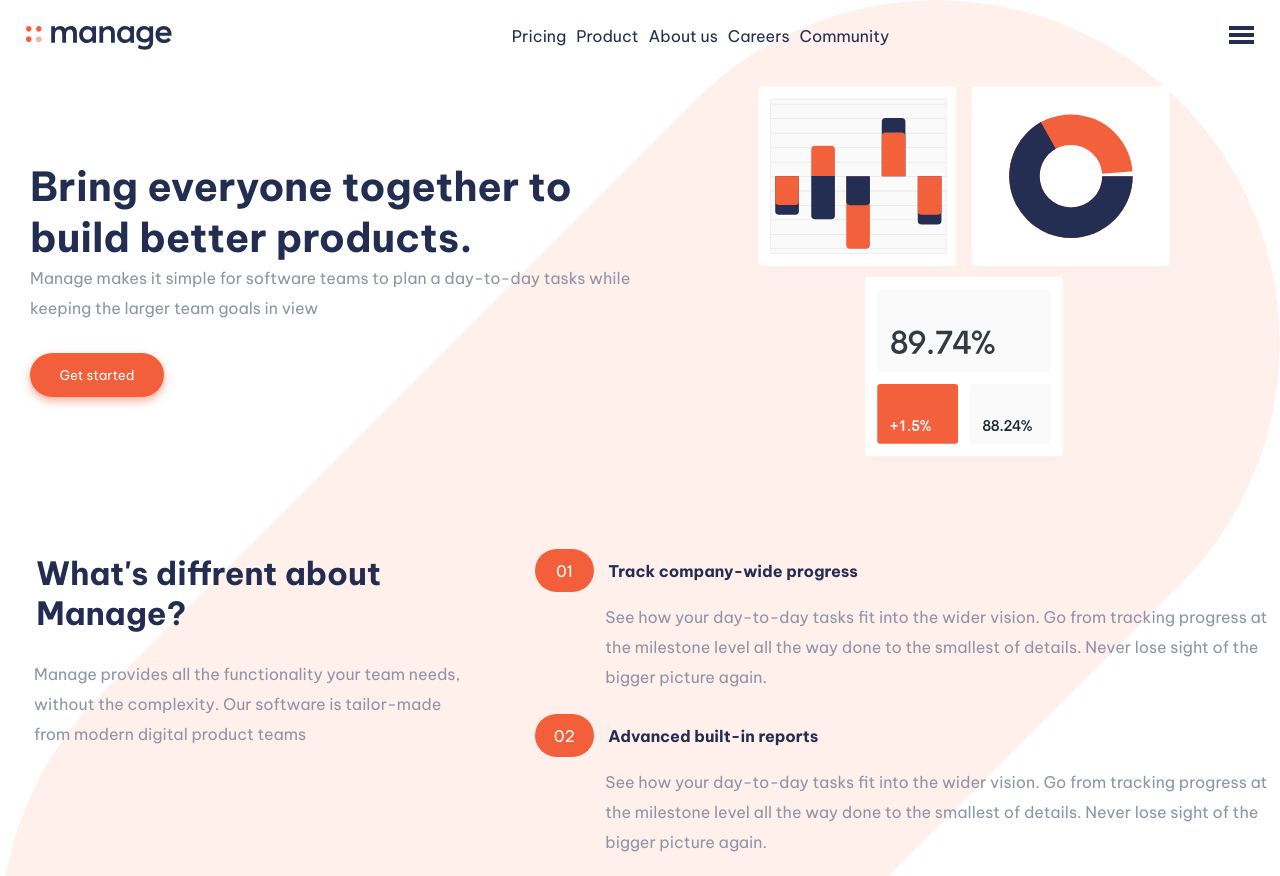
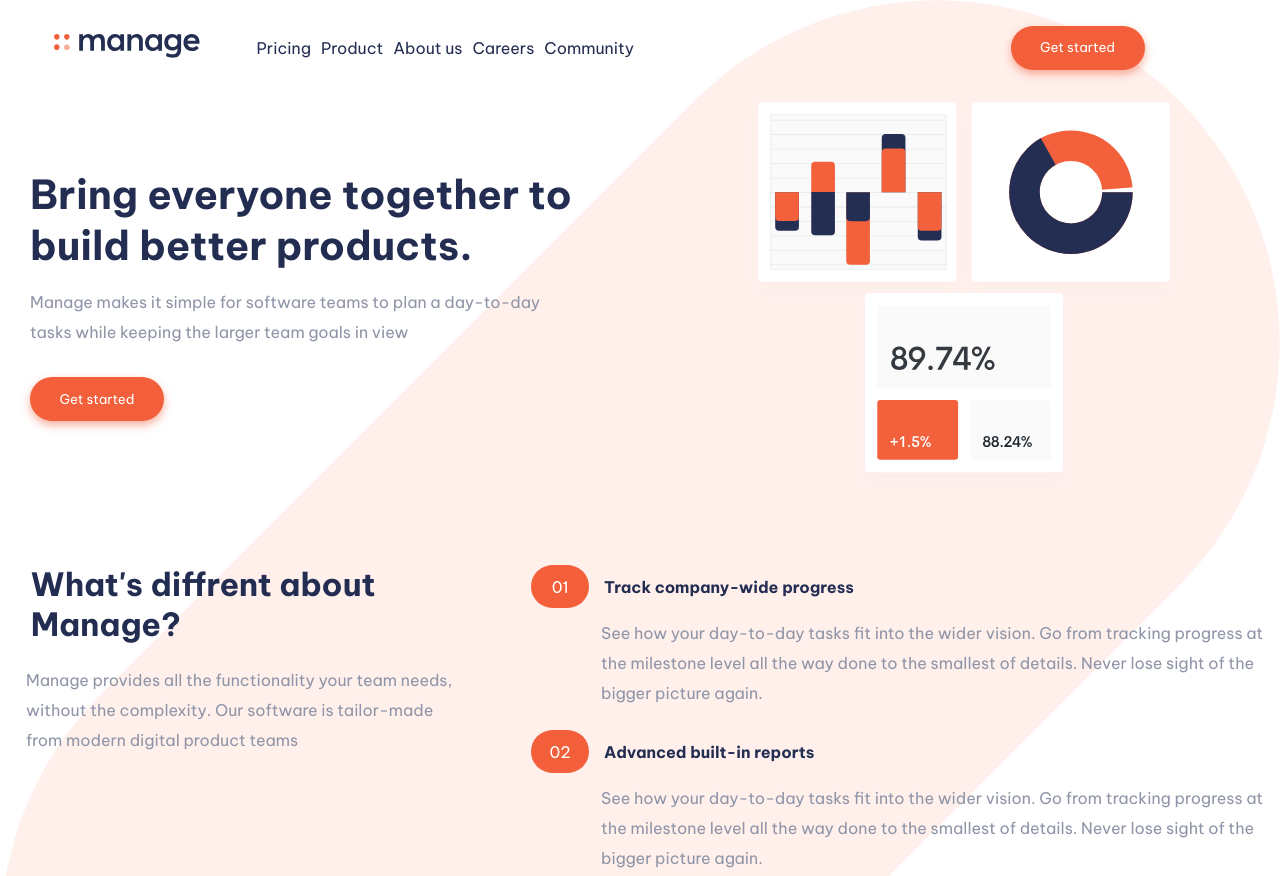
Before and after one commit to ornenovino/front-end-pj, a plain HTML site: page index.html in a window 1280 px wide. Shown: the top 876 px of the page. Drawn offline with Linux system fonts and the light colour scheme; a web font is replaced by a local one.

Commit message:
Proyecto integrador FE1 - cambios pequeños

```diff
--- a/css/style.css
+++ b/css/style.css
@@ -30,11 +30,26 @@ body {
 header {
   display: flex;
   justify-content: space-around;
-  margin: 8% auto;
+  margin: 8% 8%;
+  align-items: center;
 }
 
 nav ul {
   visibility: hidden;
+}
+
+header button {
+  width: 134px;
+  height: 44px;
+  color: white;
+  background: var(--orangred);
+  border-radius: 50px;
+  text-align: center;
+  box-shadow: 0px 4px 8px rgba(243, 96, 59, 0.5);
+  border: none;
+  transition-duration: 0.4s;
+  visibility: hidden;
+  margin-left: 320px;
 }
 
 /* Sections */
@@ -75,6 +90,7 @@ nav ul {
 .first-section p,
 .second-section p {
   line-height: 30px;
+  text-align: center;
 }
 
 .first-section button {
@@ -182,10 +198,6 @@ nav ul {
   top: -5vh;
   justify-content: center;
   align-self: center;
-}
-
-.slider {
-  width: 50px;
 }
 
 .profile-desc {
@@ -353,9 +365,16 @@ button:hover {
   /* Header */
   header {
     margin: 2% 2%;
-    justify-content: space-between;
+    justify-content: space-around;
   }
 
+  header button {
+    visibility: visible;
+  }
+
+  header .burger {
+    visibility: hidden;
+  }
   nav ul {
     display: flex;
     list-style: none;
@@ -399,6 +418,11 @@ button:hover {
     padding: 0;
   }
 
+  .first-section p {
+    margin-top: 2vh;
+    width: 85%;
+    text-align: left;
+  }
   /* Second section */
   .second-section {
     flex-direction: row;
@@ -416,12 +440,13 @@ button:hover {
     font-size: 200%;
     font-weight: 700;
     padding: 0%;
-    margin: 5%;
+    margin: 4%;
     line-height: 5vh;
   }
 
   .second-section p {
-    margin: 3vh;
+    text-align: left;
+    margin: 2vh;
     width: 85%;
   }
 
@@ -552,4 +577,11 @@ button:hover {
   .footer-orange {
     margin-top: 100px;
   }
+
+  .footer-black .form {
+    position: absolute;
+    right: 127px;
+    bottom: 45px;
+    margin-bottom: 20px;
+  }
 }
--- a/index.html
+++ b/index.html
@@ -24,7 +24,11 @@
                 <li>Community</li>
             </ul>
         </nav>
-        <span><img src="img/icon-hamburger.svg" alt="" /></span>
+
+        <button>Get started</button>
+
+        <span><img class="burger" src="img/icon-hamburger.svg" alt="" /></span>
+
     </header>
     <main>
         <!-- First section -->
@@ -115,10 +119,13 @@
                     “Manage allows us to provide structure and process. It keeps us organized and focused. I can't stop
                     recommending them to everyone I talk to!”
                 </p>
+
             </article>
-
             <button>Get started</button>
         </section>
+
+
+
 
         <!-- Footer section -->
         <section class="footer-orange">
```
